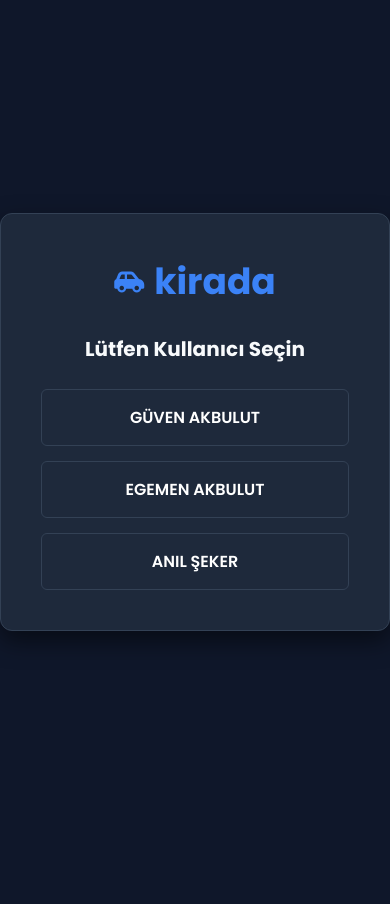
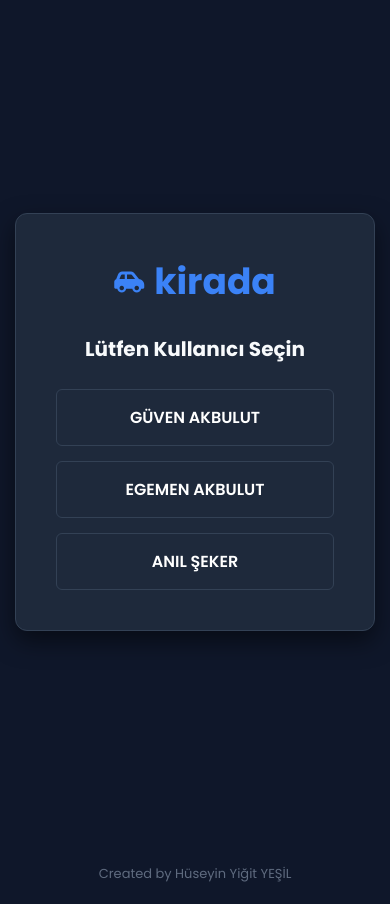
Before and after one commit to husoflix/kirada, a website: page public/index.html in a window 390 px wide. Before the commit the page ends 844 px from the top, so only its background shows below. Drawn offline with Linux system fonts and the light colour scheme; no server answers.

Commit message:
Mobil ekran yerlesimi tamamen duzeltildi

```diff
--- a/public/index.html
+++ b/public/index.html
@@ -71,7 +71,7 @@
 
             <!-- Aylık Tahsilat Sayfası -->
             <div id="revenue-section" style="display: none;">
-                <header style="display: flex; justify-content: space-between; align-items: center;">
+                <header style="display: flex; justify-content: space-between; align-items: center; flex-wrap: wrap; gap: 10px;">
                     <h1>Aylık Tahsilat Geçmişi</h1>
                     <!-- Excel İndir Butonu Eklendi -->
                     <button id="export-excel-btn" class="btn-success" style="width: auto; padding: 10px 20px;">
--- a/public/style.css
+++ b/public/style.css
@@ -17,17 +17,22 @@
     font-family: 'Poppins', sans-serif;
 }
 
-body {
+html, body {
     background-color: var(--bg-color);
     color: var(--text-main);
+    height: 100vh;
+    overflow-x: hidden;
+}
+
+body {
     display: flex;
-    height: 100vh;
-    overflow: hidden;
+    overflow-y: auto;
 }
 
 .container {
     display: flex;
     width: 100%;
+    min-height: 100vh;
 }
 
 /* Sidebar */
@@ -38,6 +43,7 @@ body {
     display: flex;
     flex-direction: column;
     border-right: 1px solid #334155;
+    flex-shrink: 0;
 }
 
 .logo {
@@ -111,11 +117,14 @@ header {
     justify-content: space-between;
     align-items: center;
     margin-bottom: 40px;
+    flex-wrap: wrap;
+    gap: 15px;
 }
 
 .stats {
     display: flex;
     gap: 20px;
+    flex-wrap: wrap;
 }
 
 .stat-box {
@@ -248,13 +257,15 @@ button:hover { opacity: 0.8; }
     justify-content: center;
     align-items: center;
     z-index: 100;
+    padding: 15px;
 }
 
 .modal-content {
     background-color: var(--card-bg);
     padding: 30px;
     border-radius: 12px;
-    width: 400px;
+    width: 100%;
+    max-width: 400px;
     border: 1px solid #334155;
     position: relative;
     max-height: 90vh;
@@ -335,6 +346,8 @@ button:hover { opacity: 0.8; }
     justify-content: space-between;
     align-items: center;
     border-bottom: 1px solid #334155;
+    flex-wrap: wrap;
+    gap: 10px;
 }
 
 .revenue-month {
@@ -364,6 +377,8 @@ button:hover { opacity: 0.8; }
     border-bottom: 1px dashed #334155;
     font-size: 14px;
     color: var(--text-muted);
+    flex-wrap: wrap;
+    gap: 5px;
 }
 
 .revenue-detail-item:last-child {
@@ -391,6 +406,7 @@ button:hover { opacity: 0.8; }
     justify-content: center;
     align-items: center;
     z-index: 9999;
+    padding: 15px;
 }
 
 .login-box {
@@ -399,7 +415,8 @@ button:hover { opacity: 0.8; }
     border-radius: 12px;
     border: 1px solid #334155;
     text-align: center;
-    width: 400px;
+    width: 100%;
+    max-width: 400px;
     box-shadow: 0 10px 25px rgba(0,0,0,0.5);
 }
 
@@ -421,57 +438,43 @@ button:hover { opacity: 0.8; }
     color: #fff;
     transform: translateY(-2px);
 }
-/* Mobil Uyumlu Tasarım Düzeltmesi */
+
+/* Mobil Uyumlu Kesin Çözüm (@media) */
 @media screen and (max-width: 768px) {
+    html, body {
+        height: auto !important;
+        overflow-y: auto !important;
+    }
+
     body {
-        display: flex;
         flex-direction: column !important;
     }
 
-    /* Menüyü ekrana sabitleyen özellikleri mobilde iptal ediyoruz */
+    .container {
+        flex-direction: column !important;
+        height: auto !important;
+    }
+
     .sidebar {
         width: 100% !important;
         height: auto !important;
         position: relative !important;
-        top: unset !important;
-        left: unset !important;
-        box-shadow: none !important;
+        border-right: none;
+        border-bottom: 1px solid #334155;
     }
 
-    /* İçerik alanını menünün altına taşıyoruz */
-    .main-content, .dashboard-section, main {
-        margin-left: 0 !important;
+    .main-content {
         width: 100% !important;
         padding: 15px !important;
+        overflow-y: visible !important;
+    }
+
+    .creator-tag {
         position: relative !important;
+        bottom: auto !important;
+        right: auto !important;
+        text-align: center;
+        padding: 20px 0;
+        pointer-events: auto;
     }
 }
-/* Mobil Görünüm Kesin Çözüm */
-@media screen and (max-width: 768px) {
-    html, body {
-        display: block !important;
-        position: static !important;
-        overflow-x: hidden !important;
-        width: 100% !important;
-        margin: 0 !important;
-        padding: 0 !important;
-    }
-
-    .sidebar {
-        position: relative !important;
-        width: 100% !important;
-        height: auto !important;
-        display: block !important;
-        float: none !important;
-        clear: both !important;
-    }
-
-    .main-content, main, #dashboard-section, #revenue-section {
-        position: relative !important;
-        width: 100% !important;
-        margin-left: 0 !important;
-        left: 0 !important;
-        display: block !important;
-        clear: both !important;
-    }
-}
```
